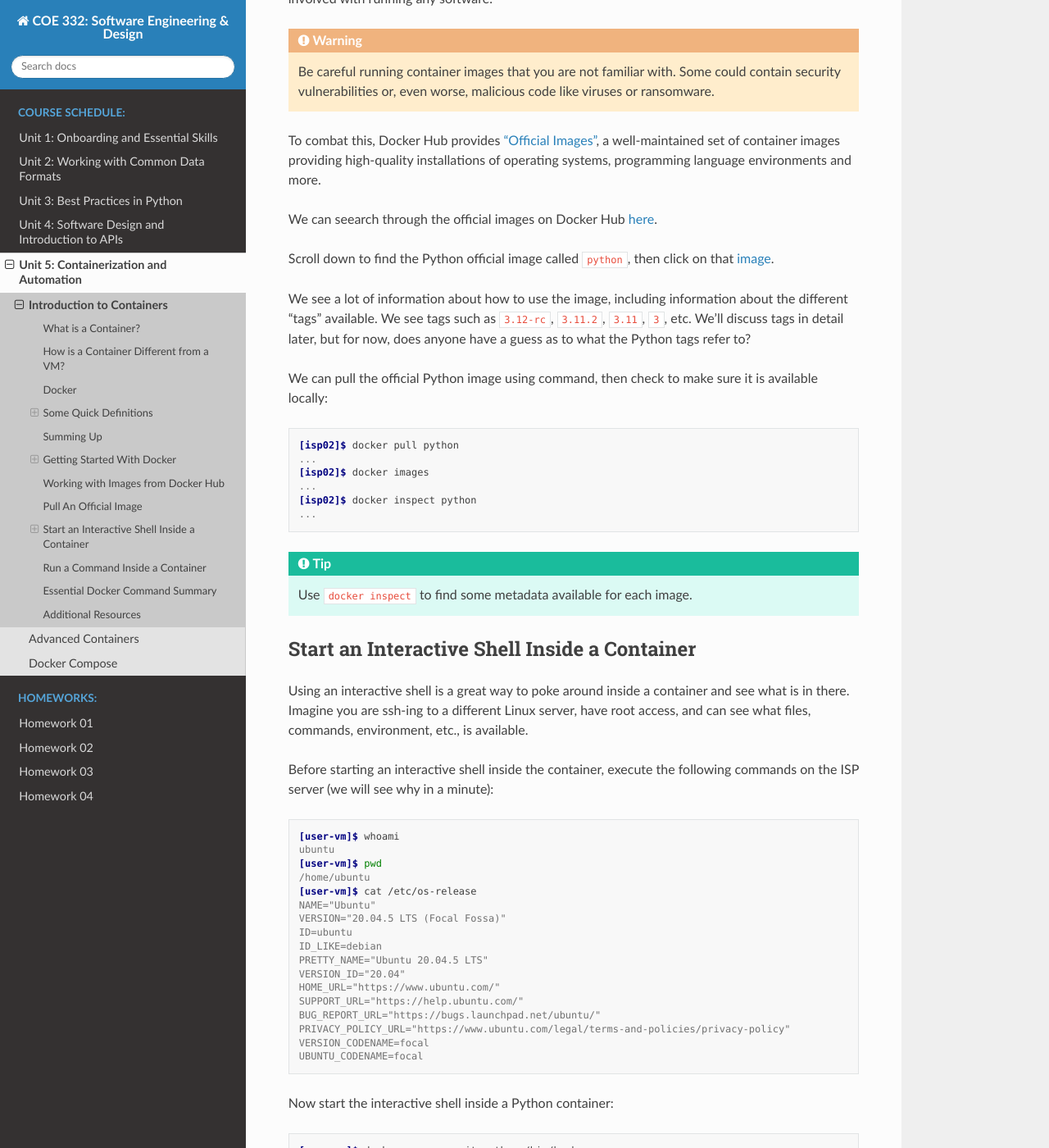
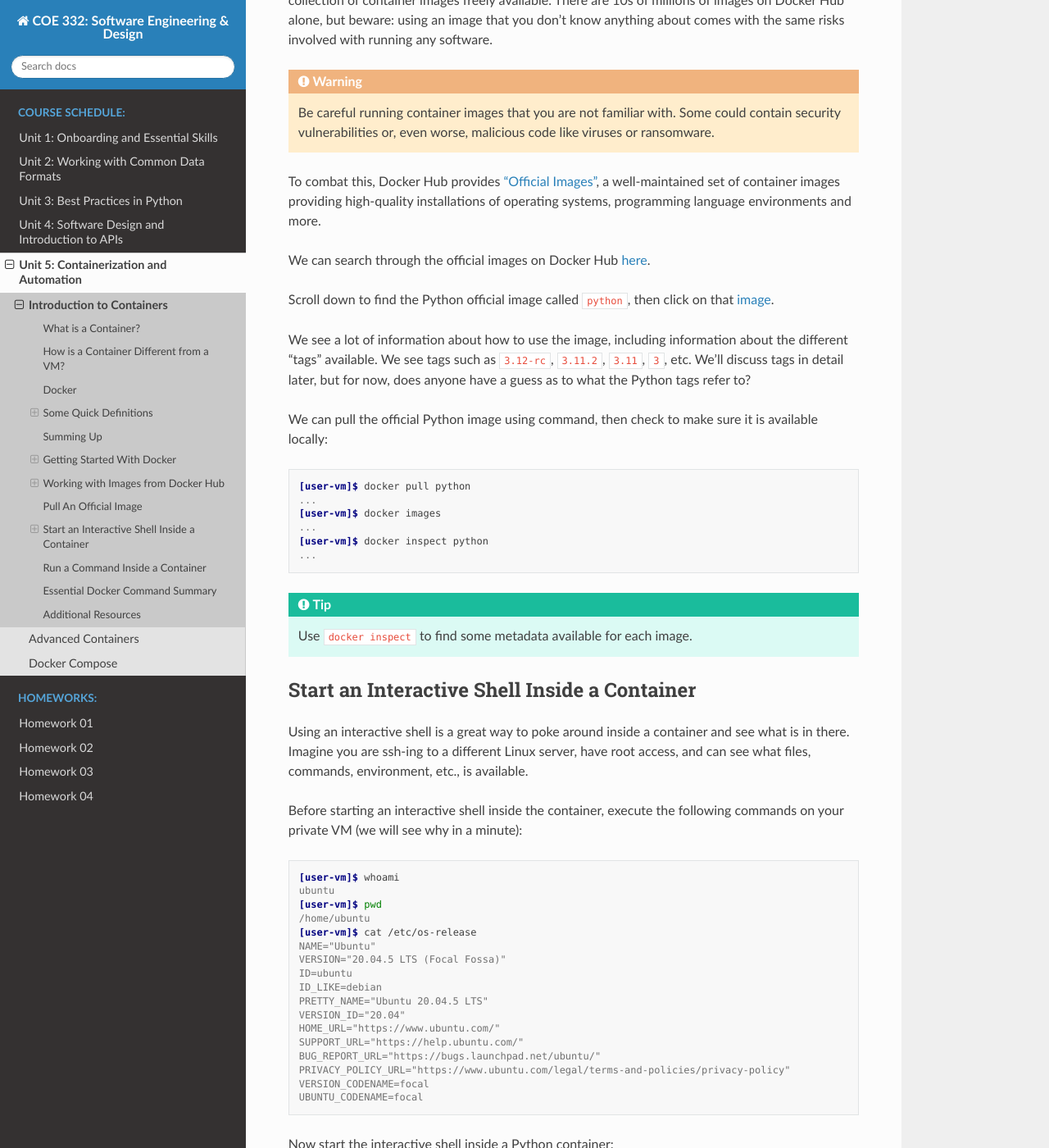
Before and after one commit to TACC/coe-332-sp23, a Sphinx documentation site: the page built from docs/unit05/containers_1.rst, in a window 1280 px wide and 1400 px high, scrolled down 5695 px. Shown: the whole window at 82% size. Built offline with Sphinx 7.4.7 and the Read the Docs theme 2.0.0, drawn with Linux system fonts in a browser that asks for light colours; some of the changed text lies outside the part shown.

Commit message:
fixed a few typos

```diff
--- a/docs/unit05/containers_1.rst
+++ b/docs/unit05/containers_1.rst
@@ -259,7 +261,8 @@ Check to see if any containers are still running using ``docker ps``:
    CONTAINER ID   IMAGE     COMMAND   CREATED   STATUS    PORTS     NAMES
 
 
-**EXERCISE**
+EXERCISE
+~~~~~~~~
 
 The command ``docker ps`` shows only currently running containers. Pull up the
 help text for that command and figure out how to show all containers, not just
@@ -275,6 +278,7 @@ images on Docker Hub alone, but beware: using an image that you don't know anyth
 about comes with the same risks involved with running any software.
 
 .. warning::
+
    Be careful running container images that you are not familiar with. Some could contain
    security vulnerabilities or, even worse, malicious code like viruses or ransomware.
 
@@ -282,7 +286,7 @@ To combat this, Docker Hub provides `"Official Images" <https://docs.docker.com/
 a well-maintained set of container images providing high-quality installations of operating
 systems, programming language environments and more.
 
-We can seearch through the official images on Docker Hub `here <https://hub.docker.com/search?image_filter=official&q=&type=image>`_.
+We can search through the official images on Docker Hub `here <https://hub.docker.com/search?image_filter=official&q=&type=image>`_.
 
 Scroll down to find the Python official image called ``python``, then
 click on that `image <https://hub.docker.com/_/python>`_.
@@ -297,11 +301,11 @@ available locally:
 
 .. code-block:: console
 
-   [isp02]$ docker pull python
+   [user-vm]$ docker pull python
    ...
-   [isp02]$ docker images
+   [user-vm]$ docker images
    ...
-   [isp02]$ docker inspect python
+   [user-vm]$ docker inspect python
    ...
 
 .. tip::
@@ -318,7 +322,7 @@ see what is in there. Imagine you are ssh-ing to a different Linux server, have
 root access, and can see what files, commands, environment, etc., is available.
 
 Before starting an interactive shell inside the container, execute the following
-commands on the ISP server (we will see why in a minute):
+commands on your private VM (we will see why in a minute):
 
 .. code-block:: console
 
@@ -476,13 +480,13 @@ If all else fails, display the help text:
 
 .. code-block:: console
 
-   [isp02]$ docker --help
+   [user-vm]$ docker --help
    shows all docker options and summaries
 
 
 .. code-block:: console
 
-   [isp02]$ docker COMMAND --help
+   [user-vm]$ docker COMMAND --help
    shows options and summaries for a particular command
 
 Additional Resources
```
Also changed, not shown: other parts of docs/unit05/containers_1.rst (+2 -0 lines).
